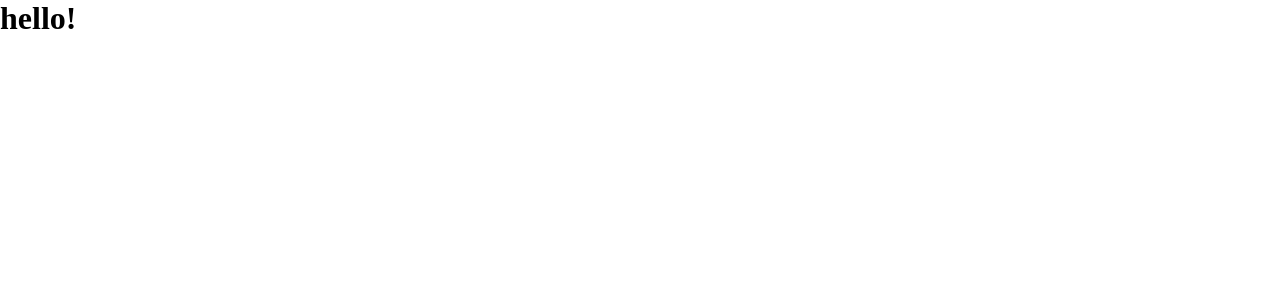
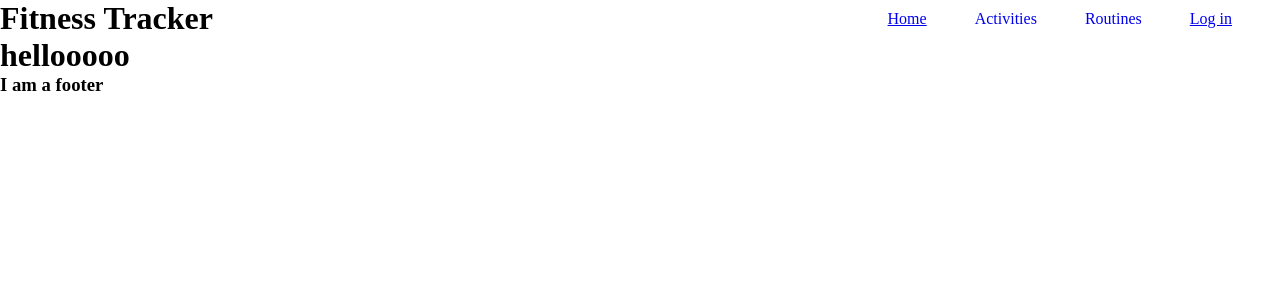
Before and after one commit to INIKITS/FitnessTracker-FrontEnd, a React (Create React App) app: page / in a window 1280 px wide. Shown: the top 300 px of the page. Built offline with nearby package versions, Linux system fonts and the light colour scheme.

Commit message:
added basic header and routes

```diff
--- a/package.json
+++ b/package.json
@@ -8,6 +8,7 @@
     "@testing-library/user-event": "^13.5.0",
     "react": "^18.2.0",
     "react-dom": "^18.2.0",
+    "react-router-dom": "^6.3.0",
     "react-scripts": "5.0.1",
     "web-vitals": "^2.1.4"
   },
--- a/public/style.css
+++ b/public/style.css
@@ -3,3 +3,25 @@
   padding: 0;
   box-sizing: border-box;
 }
+
+#root {
+  width: 100vw;
+  height: 100vh;
+}
+
+#header {
+  display: flex;
+  justify-content: space-between;
+  align-items: center;
+}
+#nav-list {
+  display: flex;
+}
+#header > nav > ul > li {
+  list-style: none;
+  padding-right: 3rem;
+}
+
+footer {
+
+}
--- a/src/App.js
+++ b/src/App.js
@@ -1,10 +1,36 @@
+import React from "react";
+import { useState, useEffect } from "react";
+import { Route, Routes } from "react-router-dom";
+
+import { Home, MyRoutines, Routines, Activities } from "./pages";
+import { Header, Footer } from "./components/index";
 
 function App() {
+  const [username, setUsername] = useState("");
+  const [password, setPassword] = useState("");
+  const [userToken, setUserToken] = useState("");
+  const [isLoggedIn, setIsLoggedIn] = useState(false);
+
+  useEffect(() => {
+    const user = localStorage.getItem("user");
+    if (user) {
+      setIsLoggedIn(true);
+      const userInfo = JSON.parse(user);
+      setUserToken(userInfo.token);
+    }
+  }, []);
+
   return (
     <div className="App">
-      <header className="App-header">
-      <h1> hello! </h1>
-      </header>
+      <Header isLoggedIn={isLoggedIn} />
+      <Routes>
+        <Route exact path="/" element={<Home />} />
+
+        <Route exact path="/activities" element={<Activities />} />
+
+        <Route exact path="/routines" element={<Routines />} />
+      </Routes>
+      <Footer />
     </div>
   );
 }
--- a/src/components/Footer.js
+++ b/src/components/Footer.js
@@ -0,0 +1,9 @@
+import React from "react";
+
+function Footer() {
+    return (
+        <h3>I am a footer</h3>
+    )
+}
+
+export default Footer;
--- a/src/components/Header.js
+++ b/src/components/Header.js
@@ -0,0 +1,77 @@
+import React from "react";
+import { NavLink } from "react-router-dom";
+
+function Header(props) {
+  const { isLoggedIn } = props;
+
+  console.log("isLoggedIn", isLoggedIn);
+  return (
+    <div id="header">
+      <h1 id="header-text">Fitness Tracker</h1>
+      <nav>
+        <ul id="nav-list">
+          <li>
+            <NavLink
+              to="/"
+              style={({ isActive }) => ({
+                textDecoration: isActive ? "underline" : "none",
+              })}
+            >
+              Home
+            </NavLink>
+          </li>
+          <li className="nav-text">
+            <NavLink
+              to="activities"
+              style={({ isActive }) => ({
+                textDecoration: isActive ? "underline" : "none",
+              })}
+            >
+              Activities
+            </NavLink>
+          </li>
+
+          <li>
+            <NavLink
+              to="routines"
+              style={({ isActive }) => ({
+                textDecoration: isActive ? "underline" : "none",
+              })}
+            >
+              Routines
+            </NavLink>
+          </li>
+
+          <li>
+            {isLoggedIn ? (
+              <NavLink
+                to="/"
+                style={({ isActive }) => ({
+                  textDecoration: isActive ? "underline" : "none",
+                })}
+                //   onClick={handleLogout}
+              >
+                Log Out
+              </NavLink>
+            ) : (
+              <li>
+                {" "}
+                <NavLink
+                  to="/"
+                  style={({ isActive }) => ({
+                    textDecoration: isActive ? "underline" : "none",
+                  })}
+                >
+                  {" "}
+                  Log in
+                </NavLink>
+              </li>
+            )}
+          </li>
+        </ul>
+      </nav>
+    </div>
+  );
+}
+
+export default Header;
--- /dev/null
+++ b/src/components/index.js
@@ -0,0 +1,4 @@
+export { default as Header } from './Header';
+export { default as LoginModal } from './LoginModal';
+export { default as FormCard } from './FormCard';
+export { default as Footer } from './Footer';
--- a/src/index.js
+++ b/src/index.js
@@ -1,11 +1,14 @@
 import React from 'react';
 import ReactDOM from 'react-dom/client';
 import App from './App';
+import { BrowserRouter as Router } from "react-router-dom";
 
 const root = ReactDOM.createRoot(document.getElementById('root'));
 root.render(
   <React.StrictMode>
+    <Router>
     <App />
+    </ Router>
   </React.StrictMode>
 );
 
--- a/src/pages/Activities.js
+++ b/src/pages/Activities.js
@@ -0,0 +1,12 @@
+
+import React from "react";
+import { NavLink } from "react-router-dom";
+
+function Activities(props) {
+    return (
+
+        <h1>Activities</h1>
+    )
+}
+
+export default Activities;
--- a/src/pages/Home.js
+++ b/src/pages/Home.js
@@ -0,0 +1,12 @@
+
+import React from "react";
+import { NavLink } from "react-router-dom";
+
+function Home(props) {
+    return (
+
+        <h1>hellooooo</h1>
+    )
+}
+
+export default Home;
--- a/src/pages/MyRoutines.js
+++ b/src/pages/MyRoutines.js
@@ -0,0 +1,12 @@
+
+import React from "react";
+import { NavLink } from "react-router-dom";
+
+function MyRoutines(props) {
+    return (
+
+        <h1>My Routines</h1>
+    )
+}
+
+export default MyRoutines;
--- a/src/pages/Routines.js
+++ b/src/pages/Routines.js
@@ -0,0 +1,12 @@
+
+import React from "react";
+import { NavLink } from "react-router-dom";
+
+function Routines(props) {
+    return (
+
+        <h1>Routines</h1>
+    )
+}
+
+export default Routines;
--- /dev/null
+++ b/src/pages/index.js
@@ -0,0 +1,4 @@
+export {default as Home } from './Home';
+export {default as Activities} from './Activities';
+export {default as MyRoutines} from './MyRoutines';
+export {default as Routines} from './Routines';
```
Also changed, not shown: 1 other file (tests, documents, lock files or other folders).
